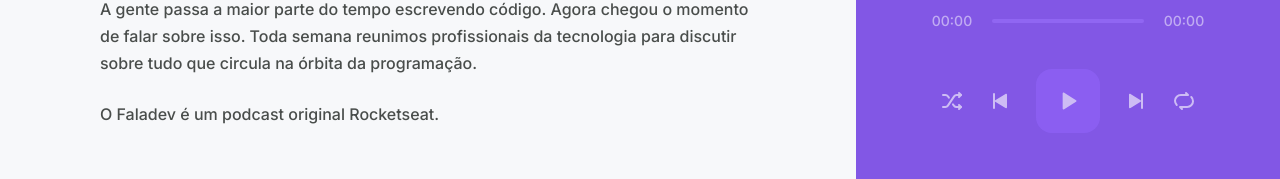
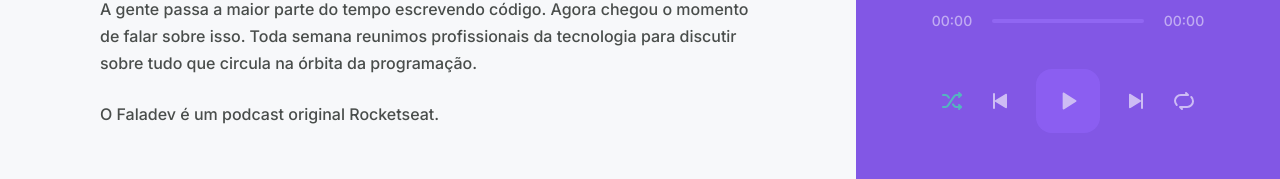
Before and after one commit to WillMS28/podcastr_web, a Next.js app: page /episodes/a-importancia-da-contribuicao-em-open-source in a window 1280 px wide. Shown: the part 619-798 px from the top of the page. Built offline with nearby package versions, Linux system fonts and the light colour scheme; data requests are answered from the project's data file.

Commit message:
Shuffle Function

```diff
--- a/src/components/Player/index.tsx
+++ b/src/components/Player/index.tsx
@@ -17,8 +17,10 @@
     episodeList,
     isPlaying,
     isLooping,
+    isShuffling,
     togglePlay,
     toggleLoop,
+    toggleShuffle,
     setPlayingState,
     playNext,
     hasNext,
@@ -89,7 +91,12 @@
         ) }
 
         <div className={styles.buttons}>
-          <button type='button' disabled={!episode}>
+          <button
+            type='button'
+            disabled={!episode || episodeList.length === 1}
+            onClick={toggleShuffle}
+            className={toggleShuffle ? styles.isActive : ''}
+          >
             <img src="/shuffle.svg" alt="Embaralhar" />
           </button>
           <button type='button' disabled={!episode || !hasPrevious} onClick={playPrevious}>
--- a/src/contexts/PlayerContext.tsx
+++ b/src/contexts/PlayerContext.tsx
@@ -13,10 +13,12 @@
   currentEpisodeIndex: number
   isPlaying: boolean
   isLooping: boolean
+  isShuffling: boolean
   play: (episode: Episode) => void
   playList: (list: Episode[], index: number) => void
   togglePlay: () => void
   toggleLoop: () => void
+  toggleShuffle: () => void
   setPlayingState: (state: boolean) => void
   playNext: () => void
   playPrevious: () => void
@@ -35,6 +37,7 @@
   const [currentEpisodeIndex, setCurrentEpisodeIndex] = useState(0)
   const [isPlaying, setIsPlaying] = useState(false)
   const [isLooping, setIsLooping] = useState(false)
+  const [isShuffling, setIsShuffling] = useState(false)
 
   function play(episode: Episode) {
     setEpisodeList([episode])
@@ -56,6 +59,10 @@
     setIsLooping(!isLooping)
   }
 
+  function toggleShuffle() {
+    setIsShuffling(!isShuffling)
+  }
+
   function setPlayingState(state: boolean) {
     setIsPlaying(state)
   }
@@ -64,7 +71,10 @@
   const hasPrevious = currentEpisodeIndex > 0
 
   function playNext() {
-    if (hasNext) {
+    if (isShuffling) {
+      const nextRandomEpisodeIndex = Math.floor(Math.random() + episodeList.length)
+      setCurrentEpisodeIndex(nextRandomEpisodeIndex)
+    } else if (hasNext) {
       setCurrentEpisodeIndex(currentEpisodeIndex + 1)
     }
   }
@@ -88,6 +98,8 @@
         hasPrevious,
         isPlaying,
         isLooping,
+        isShuffling,
+        toggleShuffle,
         togglePlay,
         toggleLoop,
         setPlayingState
```
